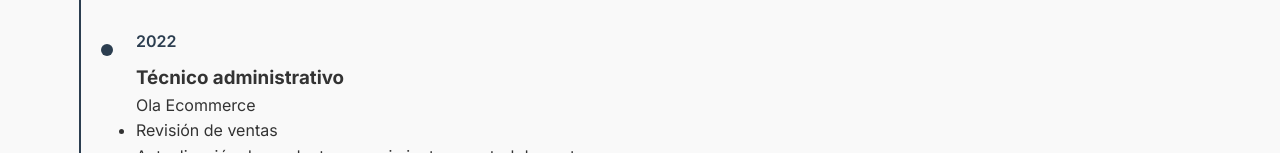
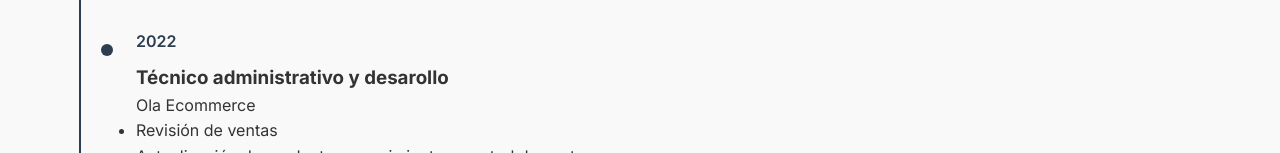
Before and after one commit to robert-NB/obsidian-tec.github.io, a website: page about.html in a window 1280 px wide. Shown: the part 2066-2219 px from the top of the page. Drawn offline with nearby package versions, Linux system fonts and the light colour scheme.

Commit message:
Update about.html

```diff
--- a/about.html
+++ b/about.html
@@ -131,7 +131,7 @@
                 <div class="timeline-item card">
                     <div class="timeline-date">2022</div>
                     <div class="timeline-content">
-                        <h3>Técnico administrativo</h3>
+                        <h3>Técnico administrativo y desarollo</h3>
                         <p>Ola Ecommerce</p>
                         <ul>
                             <li>Revisión de ventas</li>
```
